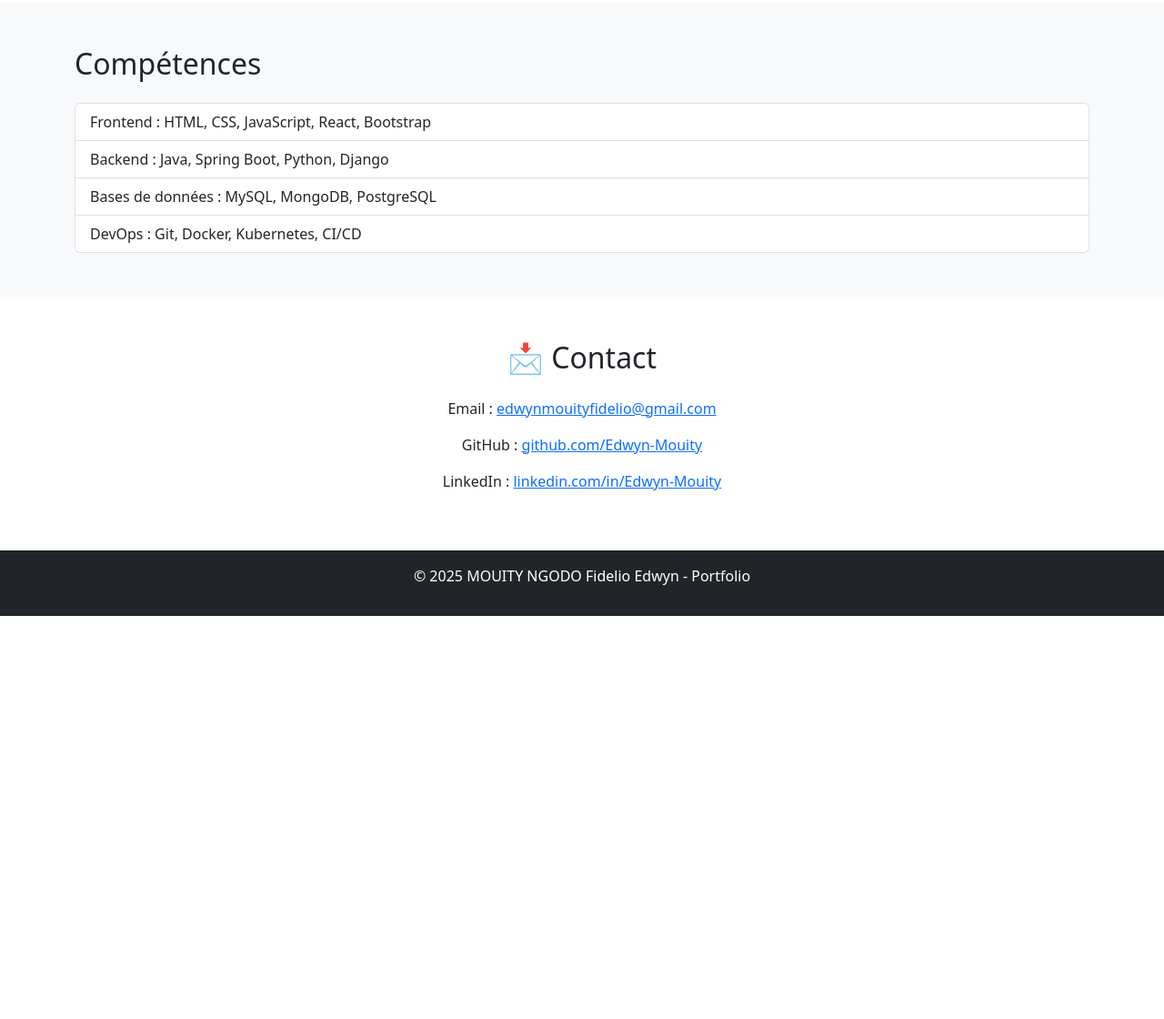
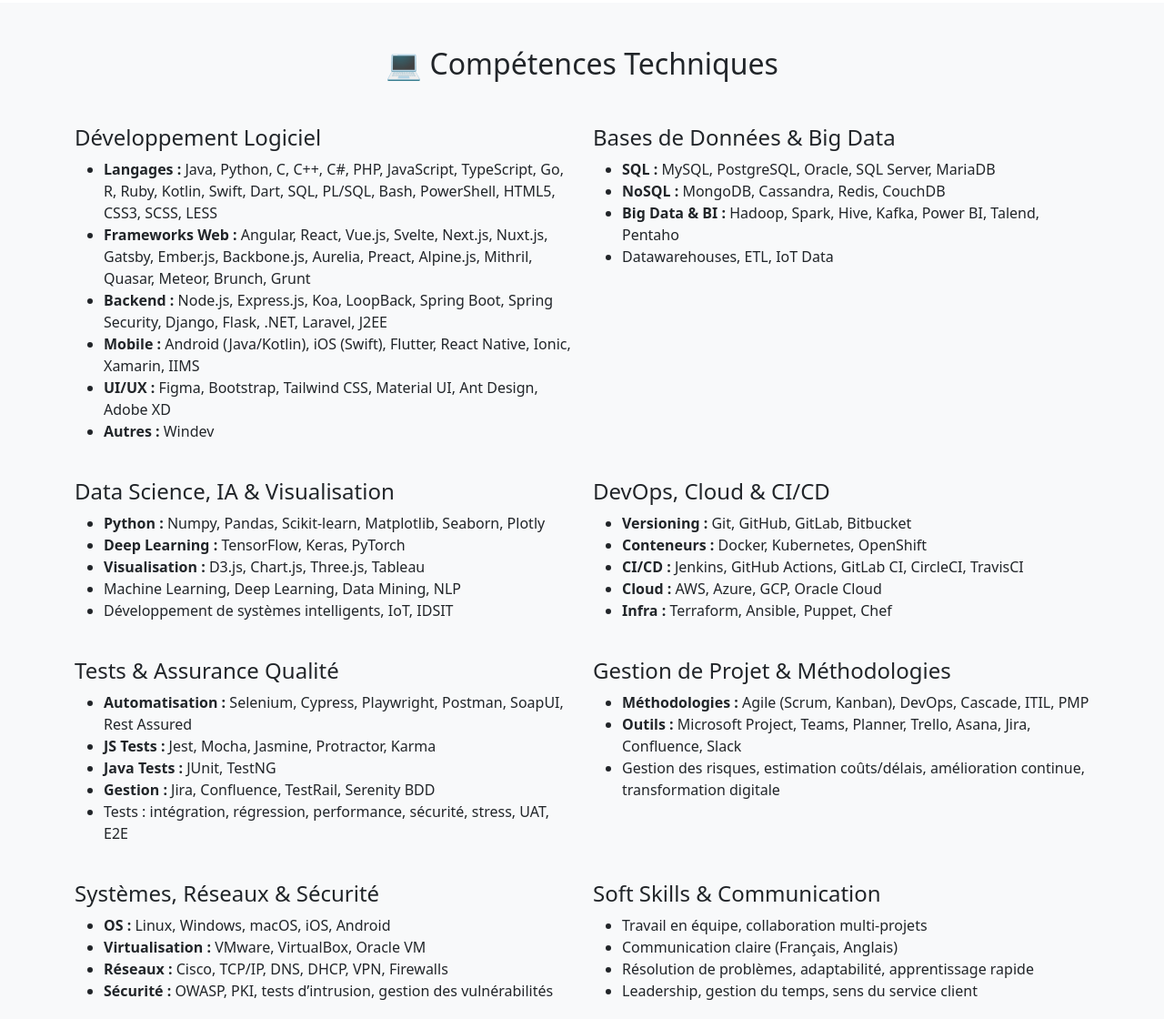
Before and after one commit to Edwyn-Mouity/Portfolio, a plain HTML site: page index.htm in a window 1280 px wide. Shown: the part 1430-2550 px from the top of the page at 91% size. Before the commit the page ends 2107 px from the top, so only its background shows below. Drawn offline with nearby package versions, Linux system fonts and the light colour scheme.

Commit message:
Mon portfolio mise à jour 5

```diff
--- a/index.htm
+++ b/index.htm
@@ -45,7 +45,7 @@
       <h1 class="display-4">MOUITY NGODO Fidelio Edwyn </h1>
       <p class="lead">Développeur Full-Stack | Data Scientist | DevOps</p>
       <p>Passionné par le développement web, mobile et l’intelligence artificielle et bien d'autre.
-        Je suis à la recherche de nouveau challenge à surmoter via des projets dans l'opticle d'apprendre plus et de me surpasser tout en étant une valeur ajouté pour vous. </p>
+        Je suis à la recherche de nouveau challenge à surmoter via des projets dans l'opticle d'apprendre plus et de me surpasser tout en étant d'être une valeur ajouté pour vous. </p>
       </div>
    </div>
   </div>
@@ -138,27 +138,111 @@
     </div>
   </section>
 
-  <!-- Section Compétences -->
-  <section id="skills" class="py-5 bg-light">
-    <div class="container">
-      <h2 class="mb-4">Compétences</h2>
-      <ul class="list-group">
+<section id="skills" class="py-5 bg-light">
+  <div class="container">
+    <h2 class="text-center mb-5">💻 Compétences Techniques</h2>
+    <div class="row">
 
+      <!-- Développement Logiciel -->
+      <div class="col-md-6">
+        <h4>Développement Logiciel</h4>
+        <ul>
+          <li><strong>Langages :</strong> Java, Python, C, C++, C#, PHP, JavaScript, TypeScript, Go, R, Ruby, Kotlin, Swift, Dart, SQL, PL/SQL, Bash, PowerShell, HTML5, CSS3, SCSS, LESS</li>
+          <li><strong>Frameworks Web :</strong> Angular, React, Vue.js, Svelte, Next.js, Nuxt.js, Gatsby, Ember.js, Backbone.js, Aurelia, Preact, Alpine.js, Mithril, Quasar, Meteor, Brunch, Grunt</li>
+          <li><strong>Backend :</strong> Node.js, Express.js, Koa, LoopBack, Spring Boot, Spring Security, Django, Flask, .NET, Laravel, J2EE</li>
+          <li><strong>Mobile :</strong> Android (Java/Kotlin), iOS (Swift), Flutter, React Native, Ionic, Xamarin, IIMS</li>
+          <li><strong>UI/UX :</strong> Figma, Bootstrap, Tailwind CSS, Material UI, Ant Design, Adobe XD</li>
+          <li><strong>Autres :</strong> Windev</li>
+        </ul>
+      </div>
 
-        <li class="list-group-item">Frontend : HTML, CSS, JavaScript, React, Bootstrap</li>
-        <li class="list-group-item">Backend : Java, Spring Boot, Python, Django</li>
-        <li class="list-group-item">Bases de données : MySQL, MongoDB, PostgreSQL</li>
-        <li class="list-group-item">DevOps : Git, Docker, Kubernetes, CI/CD</li>
-
-    </ul>
+      <!-- Bases de Données & Big Data -->
+      <div class="col-md-6">
+        <h4>Bases de Données & Big Data</h4>
+        <ul>
+          <li><strong>SQL :</strong> MySQL, PostgreSQL, Oracle, SQL Server, MariaDB</li>
+          <li><strong>NoSQL :</strong> MongoDB, Cassandra, Redis, CouchDB</li>
+          <li><strong>Big Data & BI :</strong> Hadoop, Spark, Hive, Kafka, Power BI, Talend, Pentaho</li>
+          <li>Datawarehouses, ETL, IoT Data</li>
+        </ul>
+      </div>
     </div>
 
+    <div class="row mt-4">
+      <!-- Data Science & IA -->
+      <div class="col-md-6">
+        <h4>Data Science, IA & Visualisation</h4>
+        <ul>
+          <li><strong>Python :</strong> Numpy, Pandas, Scikit-learn, Matplotlib, Seaborn, Plotly</li>
+          <li><strong>Deep Learning :</strong> TensorFlow, Keras, PyTorch</li>
+          <li><strong>Visualisation :</strong> D3.js, Chart.js, Three.js, Tableau</li>
+          <li>Machine Learning, Deep Learning, Data Mining, NLP</li>
+          <li>Développement de systèmes intelligents, IoT, IDSIT</li>
+        </ul>
+      </div>
 
-  </section>
+      <!-- DevOps & Cloud -->
+      <div class="col-md-6">
+        <h4>DevOps, Cloud & CI/CD</h4>
+        <ul>
+          <li><strong>Versioning :</strong> Git, GitHub, GitLab, Bitbucket</li>
+          <li><strong>Conteneurs :</strong> Docker, Kubernetes, OpenShift</li>
+          <li><strong>CI/CD :</strong> Jenkins, GitHub Actions, GitLab CI, CircleCI, TravisCI</li>
+          <li><strong>Cloud :</strong> AWS, Azure, GCP, Oracle Cloud</li>
+          <li><strong>Infra :</strong> Terraform, Ansible, Puppet, Chef</li>
+        </ul>
+      </div>
+    </div>
 
+    <div class="row mt-4">
+      <!-- QA & Tests -->
+      <div class="col-md-6">
+        <h4>Tests & Assurance Qualité</h4>
+        <ul>
+          <li><strong>Automatisation :</strong> Selenium, Cypress, Playwright, Postman, SoapUI, Rest Assured</li>
+          <li><strong>JS Tests :</strong> Jest, Mocha, Jasmine, Protractor, Karma</li>
+          <li><strong>Java Tests :</strong> JUnit, TestNG</li>
+          <li><strong>Gestion :</strong> Jira, Confluence, TestRail, Serenity BDD</li>
+          <li>Tests : intégration, régression, performance, sécurité, stress, UAT, E2E</li>
+        </ul>
+      </div>
 
+      <!-- Gestion de Projet -->
+      <div class="col-md-6">
+        <h4>Gestion de Projet & Méthodologies</h4>
+        <ul>
+          <li><strong>Méthodologies :</strong> Agile (Scrum, Kanban), DevOps, Cascade, ITIL, PMP</li>
+          <li><strong>Outils :</strong> Microsoft Project, Teams, Planner, Trello, Asana, Jira, Confluence, Slack</li>
+          <li>Gestion des risques, estimation coûts/délais, amélioration continue, transformation digitale</li>
+        </ul>
+      </div>
+    </div>
 
+    <div class="row mt-4">
+      <!-- Systèmes & Réseaux -->
+      <div class="col-md-6">
+        <h4>Systèmes, Réseaux & Sécurité</h4>
+        <ul>
+          <li><strong>OS :</strong> Linux, Windows, macOS, iOS, Android</li>
+          <li><strong>Virtualisation :</strong> VMware, VirtualBox, Oracle VM</li>
+          <li><strong>Réseaux :</strong> Cisco, TCP/IP, DNS, DHCP, VPN, Firewalls</li>
+          <li><strong>Sécurité :</strong> OWASP, PKI, tests d’intrusion, gestion des vulnérabilités</li>
+        </ul>
+      </div>
 
+      <!-- Soft Skills -->
+      <div class="col-md-6">
+        <h4>Soft Skills & Communication</h4>
+        <ul>
+          <li>Travail en équipe, collaboration multi-projets</li>
+          <li>Communication claire (Français, Anglais)</li>
+          <li>Résolution de problèmes, adaptabilité, apprentissage rapide</li>
+          <li>Leadership, gestion du temps, sens du service client</li>
+        </ul>
+      </div>
+    </div>
+  </div>
+</section>
 
 
 
```
